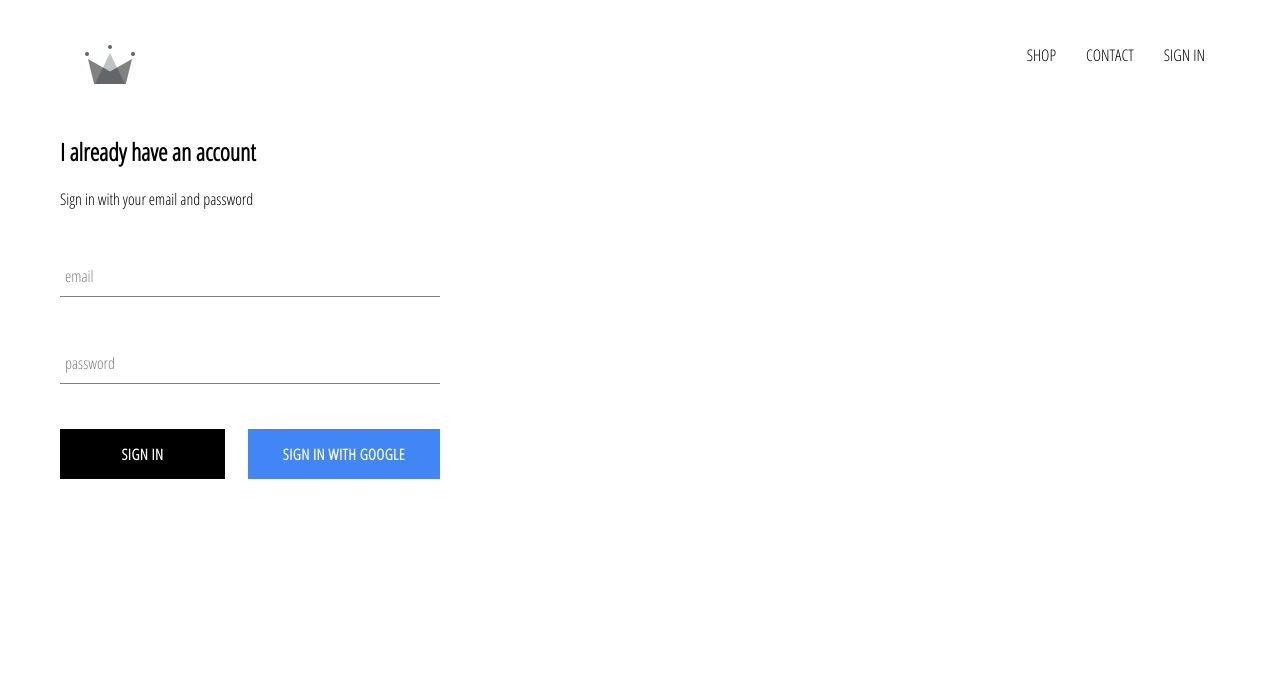
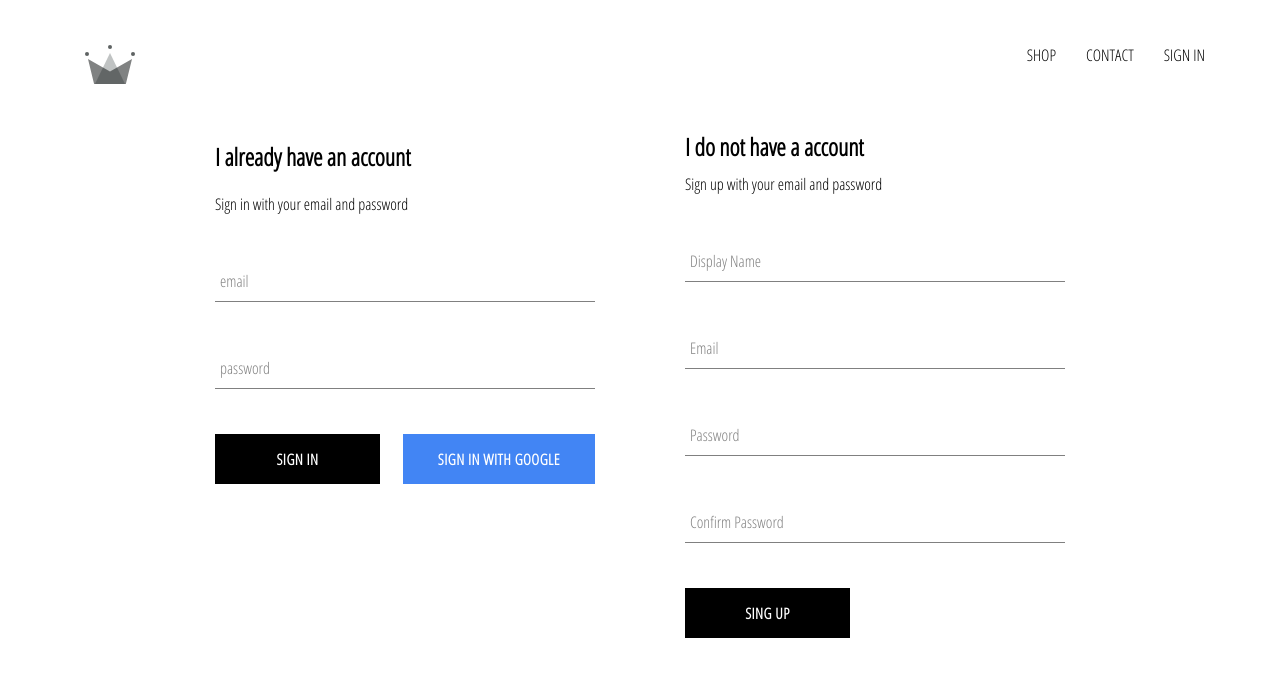
Before and after one commit to varit/crwn-clothing, a React (Create React App) app: page /signin in a window 1280 px wide. Shown: the top 676 px of the page. Built offline with nearby package versions, Linux system fonts and the light colour scheme; no server answers.

Commit message:
implemented firebase utils, included ability to store authenticated users into our firestore data

```diff
--- a/src/App.js
+++ b/src/App.js
@@ -6,7 +6,7 @@
 import ShopPage from "./pages/shop/ShopPage.jsx";
 import Header from "./components/Header/Header.jsx";
 import SignInAndSignUpPage from "./pages/sign-in-and-sign-up/SignInAndSignUpPage.jsx";
-import { auth } from "./firebase/firebase.utils";
+import { auth, createUserProfileDocument } from "./firebase/firebase.utils";
 
 
 class App extends React.Component {
@@ -21,10 +21,23 @@
   unsubscribeFromAuth = null;
 
   componentDidMount(){
-    this.unsubscribeFromAuth = auth.onAuthStateChanged(user => {
-      this.setState({ currentUser: user })
+    this.unsubscribeFromAuth = auth.onAuthStateChanged(async userAuth => {
+      if (userAuth){
+        const userRef = await createUserProfileDocument(userAuth);
 
-      console.log(user);
+        userRef.onSnapshot(snapShot => {
+          this.setState({
+            currentUser: {
+              id: snapShot.id,
+              ...snapShot.data()
+            }
+          });
+
+          console.log(this.state)
+        });
+      } else {
+        this.setState({currentUser: userAuth});
+      }
     })
   }
 
--- a/src/components/FormInput/FormInput.jsx
+++ b/src/components/FormInput/FormInput.jsx
@@ -5,7 +5,7 @@
 const FormInput = ({ handleChange, label, ...otherProps }) => (
   <div className="group">
     <input className="form-input" onChange={handleChange} {...otherProps} />
-    {label ? (<label className={`${otherProps.value.length ? "shrink" : ""}form-input-label`}>{label}</label>) : null}
+    {label ? (<label className={`${otherProps.value.length ? "shrink" : ""} form-input-label`}>{label}</label>) : null}
   </div>
 );
 
--- a/src/components/SignIn/SignIn.jsx
+++ b/src/components/SignIn/SignIn.jsx
@@ -44,7 +44,7 @@
             name="password"
             type="password"
             handleChange={this.handleChange}
-            value={this.state.email}
+            value={this.state.password}
             label="password"
             required
           />
--- /dev/null
+++ b/src/components/SignUp/SignUp.jsx
@@ -0,0 +1,105 @@
+import React from "react";
+
+import FormInput from "../FormInput/FormInput.jsx";
+import CustomButton from "../CustomButton/CustomButton.jsx";
+
+import { auth, createUserProfileDocument} from "../../firebase/firebase.utils.js";
+
+import "./SignUp.scss";
+
+class SignUp extends React.Component {
+  constructor() {
+    super();
+
+    this.state = {
+      displayName: "",
+      email: "",
+      password: "",
+      confirmPassword: "",
+    };
+  }
+
+  handleSubmit = async (e) => {
+    e.preventDefault();
+
+    const { displayName, email, password, confirmPassword } = this.state;
+
+    if (password !== confirmPassword) {
+      alert("passwords don't match");
+      return;
+    }
+
+    try {
+      const { user } = await auth.createUserWithEmailAndPassword(
+        email,
+        password
+      );
+
+      await createUserProfileDocument(user, { displayName });
+
+      this.setState({
+        display: "",
+        email: "",
+        password: "",
+        confirmPassword: "",
+      });
+
+    } catch (error) {
+      console.error(error);
+    }
+  };
+
+  handleChange = e => {
+    const { name, value } = e.target;
+
+    this.setState({ [name]: value});
+  };
+
+  render() {
+    const { displayName, email, password, confirmPassword } = this.state;
+
+    return (
+      <div className='sign-up'>
+        <h2 className="title">I do not have a account</h2>
+        <span>Sign up with your email and password</span>
+        <form className="sign-up-form" onSubmit={this.handleSubmit}>
+          <FormInput
+            type="text"
+            name="displayName"
+            value={displayName}
+            onChange={this.handleChange}
+            label="Display Name"
+            required
+          />
+          <FormInput
+            type="email"
+            name="email"
+            value={email}
+            onChange={this.handleChange}
+            label="Email"
+            required
+          />
+          <FormInput
+            type="password"
+            name="password"
+            value={password}
+            onChange={this.handleChange}
+            label="Password"
+            required
+          />
+          <FormInput
+            type="password"
+            name="confirmPassword"
+            value={confirmPassword}
+            onChange={this.handleChange}
+            label="Confirm Password"
+            required
+          />
+          <CustomButton type="submit">SING UP</CustomButton>
+        </form>
+      </div>
+    );
+  }
+}
+
+export default SignUp;
--- /dev/null
+++ b/src/components/SignUp/SignUp.scss
@@ -0,0 +1,9 @@
+.sign-up {
+  display: flex;
+  flex-direction: column;
+  width: 380px;
+
+  .title {
+    margin: 10px 0;
+  }
+}
--- a/src/firebase/firebase.utils.js
+++ b/src/firebase/firebase.utils.js
@@ -14,6 +14,34 @@
 
 firebase.initializeApp(config);
 
+export const createUserProfileDocument = async (userAuth, additionalData) => {
+  if (!userAuth) return;
+
+  const userRef = firestore.doc(`users/${userAuth.uid}`);
+
+  const snapShot = await userRef.get();
+
+  if(!snapShot.exists){
+    const { displayName, email } = userAuth;
+    const createdAt = new Date();
+
+    try {
+      await userRef.set({
+        displayName,
+        email,
+        createdAt,
+        ...additionalData
+      })
+    } catch (error){
+      console.log("error creating user", error.message);
+    }
+  }
+  return userRef;
+
+};
+
+
+
 export const auth = firebase.auth();
 export const firestore = firebase.firestore();
 
--- a/src/pages/sign-in-and-sign-up/SignInAndSignUpPage.jsx
+++ b/src/pages/sign-in-and-sign-up/SignInAndSignUpPage.jsx
@@ -1,11 +1,15 @@
 import React from "react";
 import SignIn from "../../components/SignIn/SignIn.jsx";
+import SignUp from "../../components/SignUp/SignUp.jsx";
+
+import "./SignInAndSignUpPage.scss";
 
 import "./SignInAndSignUpPage.scss";
 
 const SignInAndSignUpPage = () => (
   <div className="sign-in-and-sign-up">
     <SignIn/>
+    <SignUp/>
   </div>
 )
 
--- a/src/pages/sign-in-and-sign-up/SignInAndSignUpPage.scss
+++ b/src/pages/sign-in-and-sign-up/SignInAndSignUpPage.scss
@@ -0,0 +1,7 @@
+.sign-in-and-sign-up {
+  width: 850px;
+  display: flex;
+  justify-content: space-between;
+  margin: 30px auto;
+
+}
```
